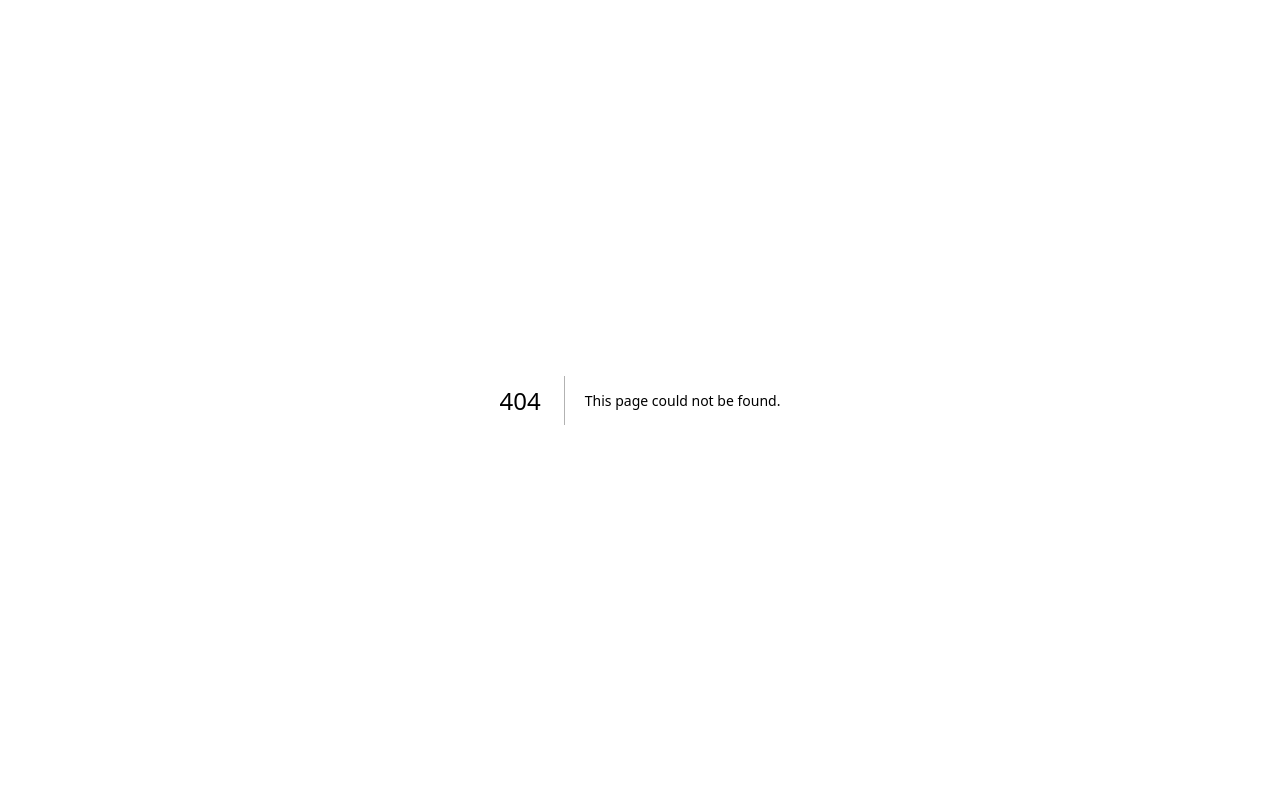
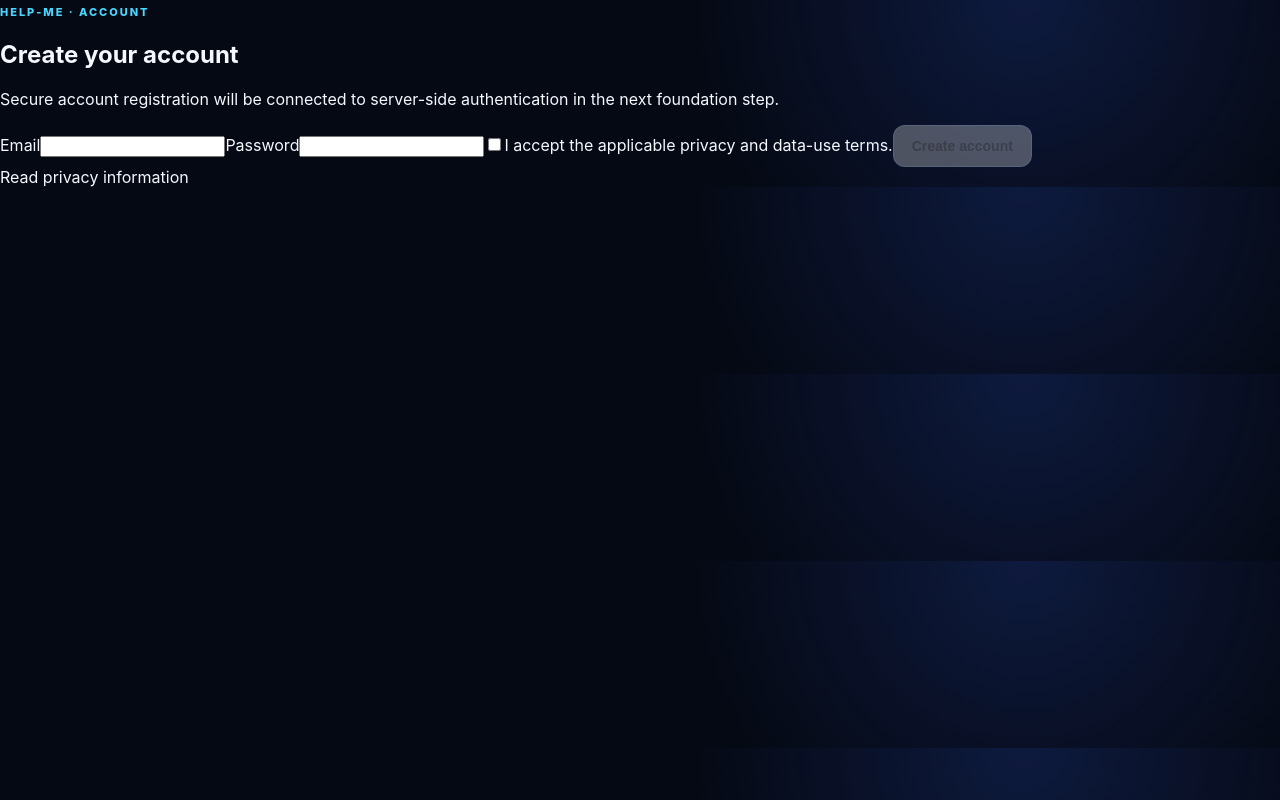
Before and after one commit to saiedahm/HELP-ME, a Next.js app: page /signup in a window 1280 px wide. Before the commit this address had no page. Built offline with nearby package versions, Linux system fonts and the light colour scheme.

Commit message:
feat: add secure account entry page

```diff
--- /dev/null
+++ b/app/signup/page.tsx
@@ -0,0 +1,36 @@
+"use client";
+
+import { FormEvent, useState } from "react";
+import Link from "next/link";
+
+export default function SignupPage() {
+  const [accepted, setAccepted] = useState(false);
+  const [submitted, setSubmitted] = useState(false);
+
+  function submit(event: FormEvent<HTMLFormElement>) {
+    event.preventDefault();
+    if (!accepted) return;
+    setSubmitted(true);
+  }
+
+  return (
+    <main className="site-shell">
+      <section className="panel auth-panel">
+        <span className="eyebrow">HELP-ME · ACCOUNT</span>
+        <h1>Create your account</h1>
+        <p>Secure account registration will be connected to server-side authentication in the next foundation step.</p>
+        <form onSubmit={submit} className="auth-form">
+          <label>Email<input type="email" name="email" required autoComplete="email" /></label>
+          <label>Password<input type="password" name="password" required minLength={8} autoComplete="new-password" /></label>
+          <label className="consent">
+            <input type="checkbox" checked={accepted} onChange={(e) => setAccepted(e.target.checked)} />
+            <span>I accept the applicable privacy and data-use terms.</span>
+          </label>
+          <button className="button" type="submit" disabled={!accepted}>Create account</button>
+        </form>
+        {submitted && <p className="status-message">Registration form validated. Secure persistence is the next authentication step.</p>}
+        <Link className="text-link" href="/privacy">Read privacy information</Link>
+      </section>
+    </main>
+  );
+}
```
